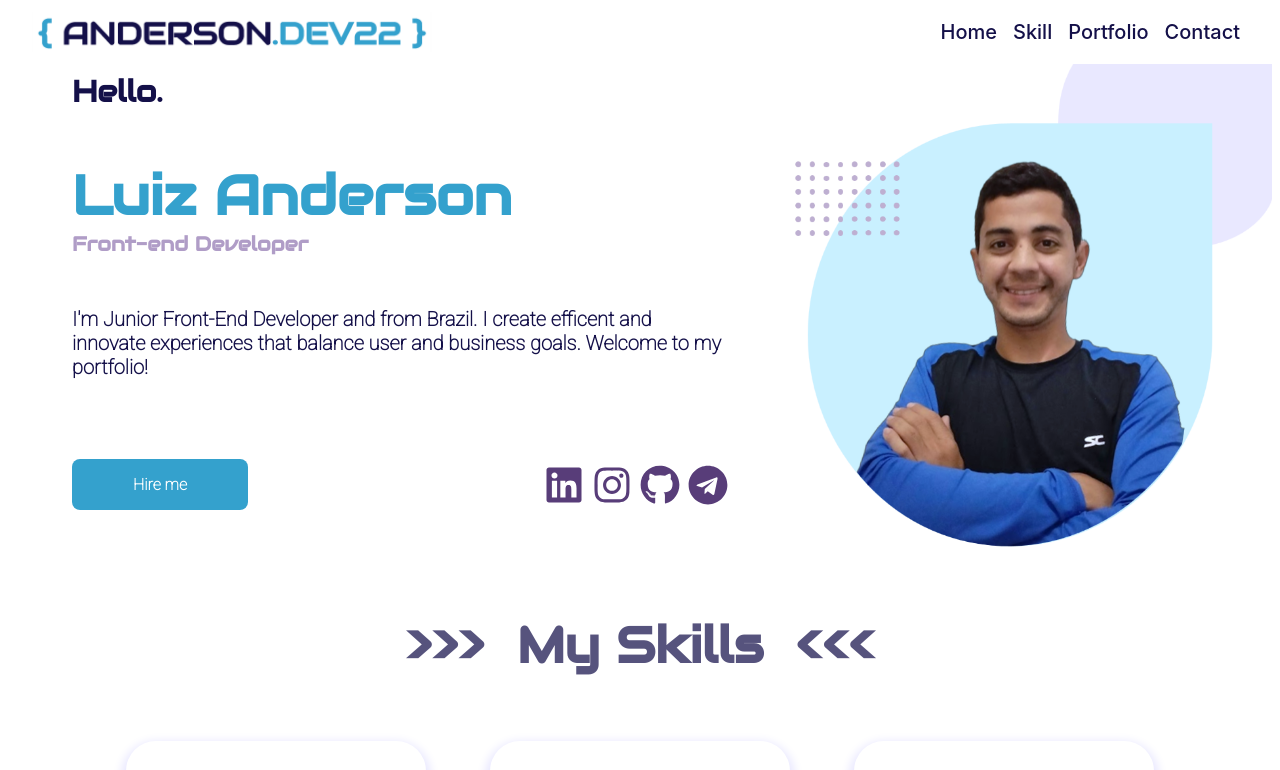
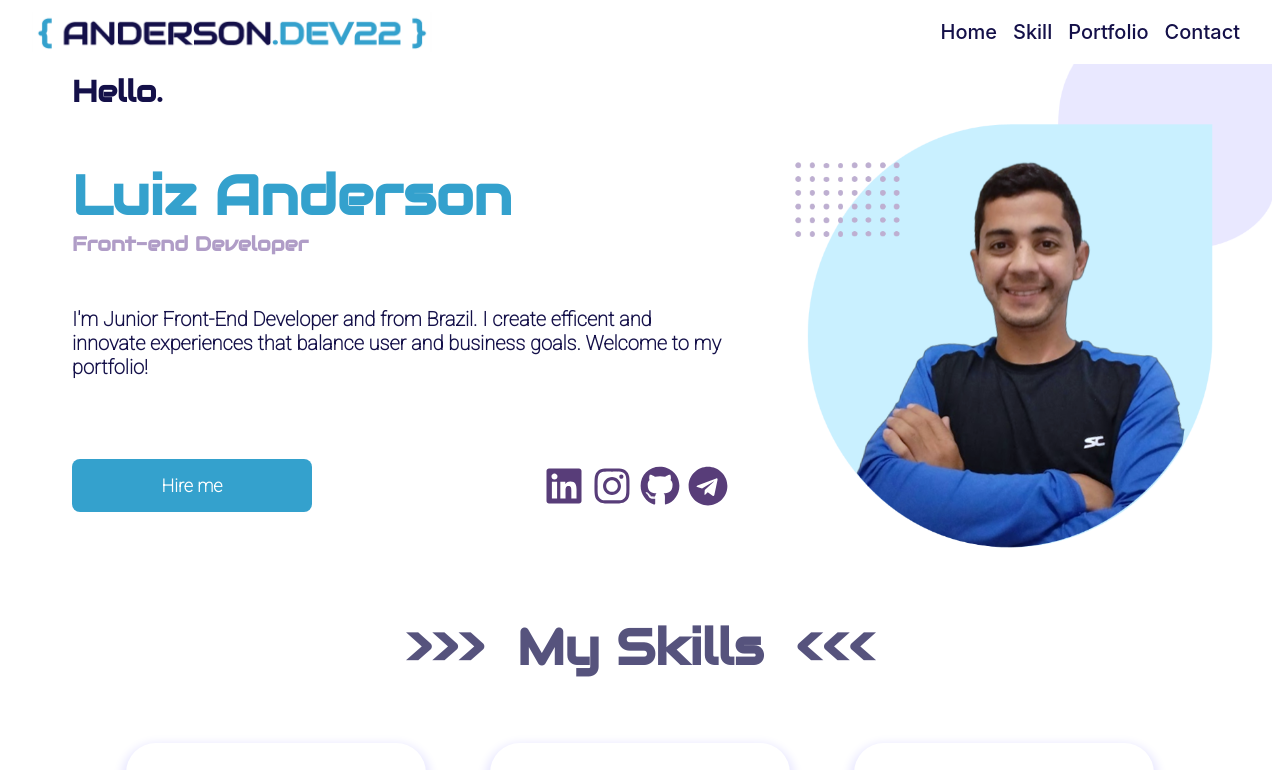
Before and after one commit to AndersonDev22/MySite, a React (Vite) app: page / in a window 1280 px wide. Shown: the top 770 px of the page. Built offline with nearby package versions, Linux system fonts and the light colour scheme.

Commit message:
btnhireme

```diff
--- a/src/components/About/Index.tsx
+++ b/src/components/About/Index.tsx
@@ -33,7 +33,7 @@ const About: React.FC = () => {
             <Section3>
 
               <BtnHireMe>
-                Hire me
+                <a href="/#contact">Hire me</a>
               </BtnHireMe>
 
               <Networks/>
--- a/src/components/About/styles.ts
+++ b/src/components/About/styles.ts
@@ -160,15 +160,23 @@ export const Section3 = styled.div` //BOTÃO E REDES SOCIAIS
   }
 `
 export const BtnHireMe = styled.button` //BOTÃO HIRE ME
+  border: none;
+  background:transparent;
+  display:flex;
+
+  a{
     background:#34A1CD;
-  color: #fff;
     font-size: 16px;
     padding:1rem;
     font-weight:700;
     border:none;
     border-radius:8px;
-  width:11rem;
-  cursor:pointer;
+    width:15rem;
+    height:0 auto;
+    color:#fff;
+    text-decoration:none;
+    font-size:18px;
+  }
 
   @media screen and (max-width:500px){
    font-size:16px;
```
Lines whose indentation alone changed are shown as unchanged.
